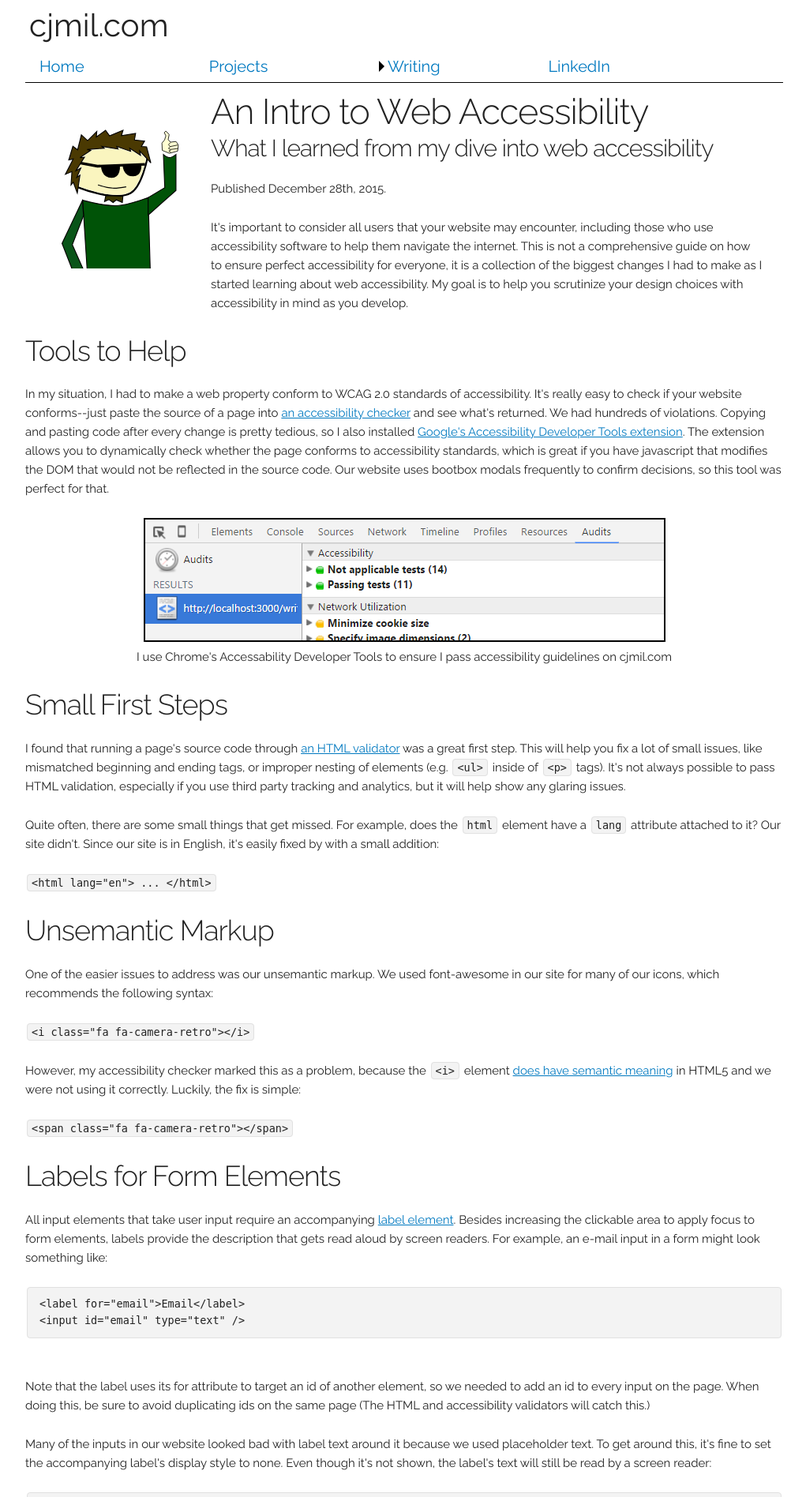
After one commit to colinjmiller/cjmil.com, a PHP site: page /writing/sage/web/web-accessibility.php in a window 1280 px wide. The commit adds this page. Shown: the top 1896 px of the page at 79% size, without its empty margins (128-1149 px from the left). Run offline with PHP 8.4, Linux system fonts and the light colour scheme; some libraries are stand-ins or nearby versions.

Commit message:
Adding article on web accessibility

```diff
--- a/css/skeleton.scss
+++ b/css/skeleton.scss
@@ -383,7 +383,6 @@ p {
 .text-center {
   text-align: center;
 }
-
 /* Misc
 –––––––––––––––––––––––––––––––––––––––––––––––––– */
 hr {
--- a/css/style-all.scss
+++ b/css/style-all.scss
@@ -312,3 +312,15 @@ ol {
     font-weight: bold;
   }
 }
+
+// Resolution Specific Utilities
+
+.hidden-xs {
+  display: none;
+}
+.visible-xs {
+  display: block;
+}
+.visible-xs-inline {
+  display: inline;
+}
--- a/css/style-desktop.scss
+++ b/css/style-desktop.scss
@@ -22,7 +22,7 @@
   border: 1px solid black;
 }
 
-.mobile-menu {
+.sage {
   .mobile-menu-example {
     display: block;
   }
--- a/css/style-tablet.scss
+++ b/css/style-tablet.scss
@@ -0,0 +1,11 @@
+// Resolution Specific Utilities
+
+.hidden-xs {
+  display: block;
+}
+.visible-xs {
+  display: none;
+}
+.visible-xs-inline {
+  display: none;
+}
--- a/css/style.css
+++ b/css/style.css
@@ -675,12 +675,30 @@ ol {
   .comics figcaption {
     font-weight: bold; }
 
+.hidden-xs {
+  display: none; }
+
+.visible-xs {
+  display: block; }
+
+.visible-xs-inline {
+  display: inline; }
+
 /* Larger than mobile */
 @media (min-width: 400px) {
   .comics img {
     width: 49%;
     max-width: 480px; } }
 /* Larger than phablet (also point when grid becomes active) */
+@media (min-width: 550px) {
+  .hidden-xs {
+    display: block; }
+
+  .visible-xs {
+    display: none; }
+
+  .visible-xs-inline {
+    display: none; } }
 /* Larger than tablet */
 @media (min-width: 750px) {
   .content-column {
@@ -703,7 +721,7 @@ ol {
     padding: 1px;
     border: 1px solid black; }
 
-  .mobile-menu .mobile-menu-example {
+  .sage .mobile-menu-example {
     display: block; }
 
   .navbar {
--- a/writing/sage/index.php
+++ b/writing/sage/index.php
@@ -6,7 +6,7 @@
 <?= View::header_logic("Sage Advice") ?>
   <?= View::navigation_bar("Writing") ?>
     <div class="container">
-      <img class="main-img u-light-margin" src="/images/sage/sage_wave.svg" alt="Sage Waving" />
+      <img class="main-img u-light-margin" src="/images/sage/sage_wave.svg" alt="" />
       <div class="content-column">
         <h1>Sage Advice</h1>
         <p>
@@ -23,6 +23,10 @@
         <dd>
           I swear the designers I work with think I'm incompetent sometimes.
         </dd>
+        <dt><A href="web/web-accessibility.php">An Intro to Web Accessibility</a></dt>
+        <dd>
+          This is the resource I wish I had when I began diving into web accessibility. It's a collection of the biggest changes I had to make as I started learning about web accessibility and includes links to external resources that I use to ensure properties I maintain comply with international accessibility guidelines.
+        </dd>
       </dl>
     </div>
 <?= View::footer_logic(false) ?>
--- a/writing/sage/web/mobile-menu.php
+++ b/writing/sage/web/mobile-menu.php
@@ -6,7 +6,7 @@
 <?= View::header_logic("Expandable Mobile Menu in CSS | Sage Advice") ?>
   <?= View::navigation_bar("Writing") ?>
     <article class="sage container">
-      <img class="main-img u-light-margin" src="/images/sage/sage_on_mobile.svg" alt="Sage Waving" />
+      <img class="main-img u-light-margin" src="/images/sage/sage_on_mobile.svg" alt="" />
       <section class="content-column">
         <header>
           <h1>Expandable Mobile Menu in CSS</h1>
--- /dev/null
+++ b/writing/sage/web/web-accessibility.php
@@ -0,0 +1,150 @@
+<?php
+
+  require_once("{$_SERVER['DOCUMENT_ROOT']}/view-logic/views.php");
+
+?>
+<?= View::header_logic("An Intro to Web Accessibility | Sage Advice") ?>
+  <?= View::navigation_bar("Writing") ?>
+    <article class="sage container">
+      <img class="main-img u-light-margin" src="/images/sage/sage_blind.svg" alt="" />
+      <section class="content-column">
+        <header>
+          <h1>An Intro to Web Accessibility</h1>
+          <h2>What I learned from my dive into web accessibility</h2>
+        </header>
+        <div class="publication-times">
+          <p>Published <time datetime="2015-12-28">December 28th, 2015</time>.</p>
+        </div>
+        <div class="introduction">
+          <p>
+            It's important to consider all users that your website may encounter, including those who use accessibility software to help them navigate the internet. This is not a comprehensive guide on how to ensure perfect accessibility for everyone, it is a collection of the biggest changes I had to make as I started learning about web accessibility. My goal is to help you scrutinize your design choices with accessibility in mind as you develop.
+          </p>
+        </div>
+      </section>
+      <section>
+        <h3>Tools to Help</h3>
+        <p>
+          In my situation, I had to make a web property conform to WCAG 2.0 standards of accessibility. It's really easy to check if your website conforms--just paste the source of a page into <a href="http://achecker.ca/checker/index.php" target="_blank">an accessibility checker</a> and see what's returned. We had hundreds of violations. Copying and pasting code after every change is pretty tedious, so I also installed <a href="https://chrome.google.com/webstore/detail/accessibility-developer-t/fpkknkljclfencbdbgkenhalefipecmb?hl=en" target="_blank">Google's Accessibility Developer Tools extension</a>. The extension allows you to dynamically check whether the page conforms to accessibility standards, which is great if you have javascript that modifies the DOM that would not be reflected in the source code. Our website uses bootbox modals frequently to confirm decisions, so this tool was perfect for that.
+        </p>
+        <figure class="hidden-xs">
+          <img src="/images/sage/chrome_audit.png" alt="Chrome's Audit tab showing all accessibility tests passing" />
+          <figcaption>I use Chrome's Accessability Developer Tools to ensure I pass accessibility guidelines on cjmil.com</figcaption>
+        </figure>
+      </section>
+      <section>
+        <h3>Small First Steps</h3>
+        <p>
+          I found that running a page's source code through <a href="https://validator.w3.org/" target="_blank">an HTML validator</a> was a great first step. This will help you fix a lot of small issues, like mismatched beginning and ending tags, or improper nesting of elements (e.g. <code>&lt;ul&gt;</code> inside of <code>&lt;p&gt;</code> tags). It's not always possible to pass HTML validation, especially if you use third party tracking and analytics, but it will help show any glaring issues.
+        </p>
+        <p>
+          Quite often, there are some small things that get missed. For example, does the <code>html</code> element have a <code>lang</code> attribute attached to it? Our site didn't. Since our site is in English, it's easily fixed by with a small addition:
+        </p>
+        <p>
+          <code><?= htmlspecialchars('<html lang="en"> ... </html>') ?></code>
+        </p>
+      </section>
+      <section>
+        <h3>Unsemantic Markup</h3>
+        <p>
+          One of the easier issues to address was our unsemantic markup. We used font-awesome in our site for many of our icons, which recommends the following syntax:
+        </p>
+        <p>
+          <code><?= htmlspecialchars('<i class="fa fa-camera-retro"></i>') ?></code>
+        </p>
+        <p>
+          However, my accessibility checker marked this as a problem, because the <code>&lt;i&gt;</code> element <a href="https://developer.mozilla.org/en-US/docs/Web/HTML/Element/i" target="_blank">does have semantic meaning</a> in HTML5 and we were not using it correctly. Luckily, the fix is simple:
+        </p>
+        <p>
+          <code><?= htmlspecialchars('<span class="fa fa-camera-retro"></span>') ?></code>
+        </p>
+      </section>
+      <section>
+        <h3>Labels for Form Elements</h3>
+        <p>
+          All input elements that take user input require an accompanying <a href="https://developer.mozilla.org/en-US/docs/Web/HTML/Element/label" target="_blank">label element</a>. Besides increasing the clickable area to apply focus to form elements, labels provide the description that gets read aloud by screen readers. For example, an e-mail input in a form might look something like:
+        </p>
+
+<pre>
+<code><?= htmlspecialchars('<label for="email">Email</label>') ?>
+
+<?= htmlspecialchars('<input id="email" type="text" />') ?>
+</code>
+</pre>
+
+        <p>
+          Note that the label uses its for attribute to target an id of another element, so we needed to add an id to every input on the page. When doing this, be sure to avoid duplicating ids on the same page (The HTML and accessibility validators will catch this.)
+        </p>
+        <p>
+          Many of the inputs in our website looked bad with label text around it because we used placeholder text. To get around this, it's fine to set the accompanying label's display style to none. Even though it's not shown, the label's text will still be read by a screen reader:
+        </p>
+
+<pre>
+<code><?= htmlspecialchars('.hide { display: none; }') ?>
+
+<?= htmlspecialchars('...') ?>
+
+<?= htmlspecialchars('<label class="hide" for="email">Email</label>') ?>
+
+<?= htmlspecialchars('<input id="email" type="text" />') ?>
+</code>
+</pre>
+
+        <p>
+          We also ran into an edge case where we needed two inputs to be described by the same label (We used Twitter's Typeahead plugin, which dynamically creates another input as a sibling to the original.) To do this, you need to add an aria-labelledby attribute to both inputs:
+        </p>
+
+<pre>
+<code><?= htmlspecialchars('<label id="location-label">Location</label>') ?>
+
+<?= htmlspecialchars('<input aria-labelledby="location-label" … />') ?>
+
+<?= htmlspecialchars('<input aria-labelledby="location-label" … />') ?>
+</code>
+</pre>
+        <p>
+          This time the roles are reversed: The label must have an id that can be targeted by the inputs.
+        </p>
+      </section>
+      <section>
+        <h3>Alternate Description for Images</h3>
+        <p>
+          All non-cosmetic images are required to have an alternate text description that displays if an image doesn't load or the user cannot see it. If the image contains text, it's usually the correct behavior to use that text as its alternate description. For example, Google's logo image has an alt attribute of "Google":
+        </p>
+
+<pre><code><?= htmlspecialchars('<img alt="Google" src="googlelogo.png" … />') ?></code></pre>
+
+        <p>
+          On our web property, we sometimes display an image with a gray map icon and the text "No location on record" below it. So our image tag looked like:
+        </p>
+
+<pre><code><?= htmlspecialchars('<img src="No location on record" src="no_location.svg" … />') ?></code></pre>
+
+        <p>
+          However, the vast majority of our images were purely cosmetic, so an empty alt attribute was the correct behavior:
+        </p>
+
+<pre><code><?= htmlspecialchars('<img src="cosmetic/image.svg" alt="" … />') ?></code></pre>
+
+        <p>
+          Doing this marks the image as unimportant and allows the screen reader to skip over it. Note that all images must still have an alt attribute, but they don't always need content. In my mind, this is the hardest accessibility skill to master, which is why I would recommend reading through <a href="http://webaim.org/techniques/alttext/" target="_blank">this helpful alternate text guide</a>.
+        </p>
+      </section>
+      <section>
+        <h3>Parting Thoughts</h3>
+        <p>
+          These were only the biggest issues I ran into while working to make our site accessible. As I stated in the beginning, this is not a comprehensive guide--my goal in writing this is to help keep accessibility guidelines in mind before merging a pull request or shipping a new product. If you find web accessibility interesting and would like to learn more, I would recommend reading the <a href="https://developer.mozilla.org/en-US/docs/Web/Accessibility/ARIA" target="_blank">Accessible Rich Internet Applications guidelines on MDN</a> or the <a href="https://www.w3.org/WAI/intro/accessibility.php" target="_blank">W3C's guide to web accessibility</a> next.
+        </p>
+      </section>
+      <section>
+        <h4>External Resources</h4>
+        <ul>
+          <li><a href="http://achecker.ca/checker/index.php" target="_blank">My favorite accessibility checker</a></li>
+          <li><a href="https://chrome.google.com/webstore/detail/accessibility-developer-t/fpkknkljclfencbdbgkenhalefipecmb?hl=en" target="_blank">Google Chrome's Accessibility Developer Tools extension</a></li>
+          <li><a href="https://validator.w3.org/" target="_blank">w3.org's HTML validator</a></li>
+          <li><a href="http://webaim.org/techniques/alttext/" target="_blank">A thorough guide to alt-text on images</a></li>
+          <li><a href="https://developer.mozilla.org/en-US/docs/Web/Accessibility/ARIA" target="_blank">Accessible Rich Internet Applications guidelines on MDN</a></li>
+          <li><a href="https://www.w3.org/WAI/intro/accessibility.php" target="_blank">W3C's guide to web accessibility</a></li>
+        </ul>
+      </section>
+    </article>
+<?= View::footer_logic(false) ?>
```
Also changed, not shown: images/sage/chrome_audit.png (added), images/sage/sage_blind.png (added), images/sage/sage_blind.svg (added).
